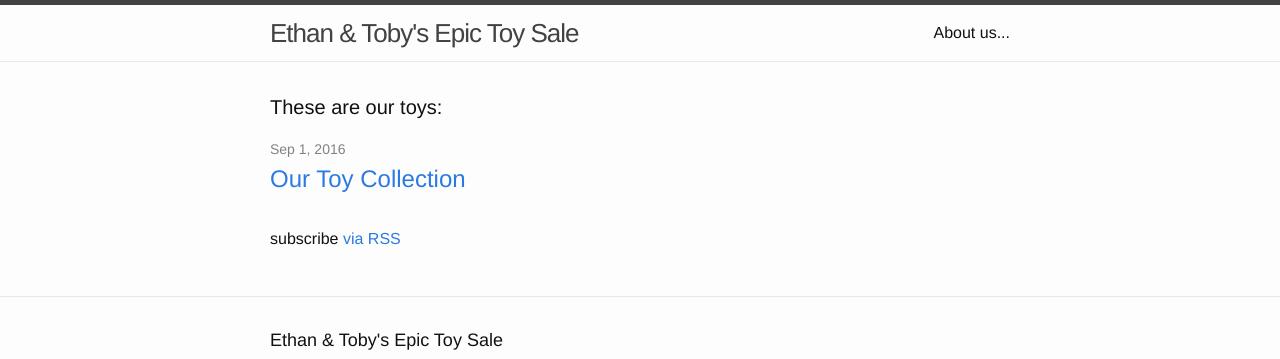
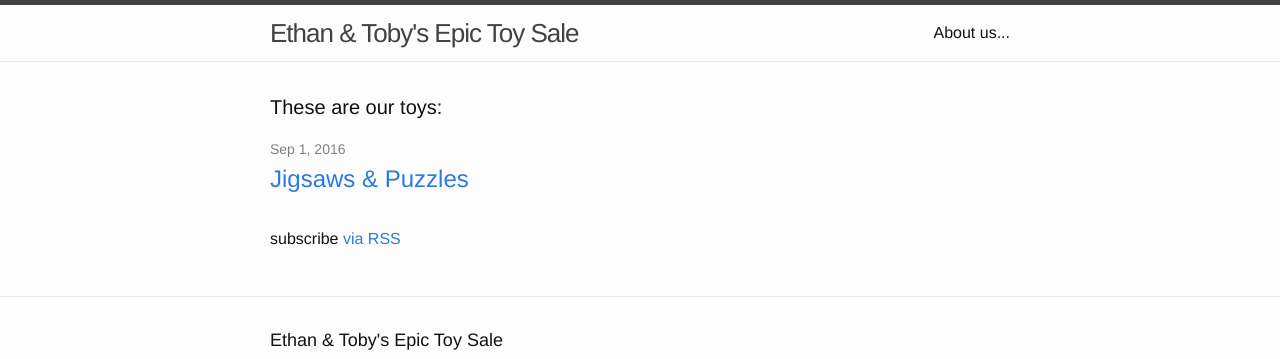
Before and after one commit to kooshkashkai/kooshkashkai.github.io, a Jekyll site: the page built from index.html, in a window 1280 px wide. Shown: the top 359 px of the page. Built offline with Jekyll 4.4.1, drawn with Linux system fonts in a browser that asks for light colours.

Commit message:
Update 2016-09-01-welcome-to-jekyll.markdown

```diff
--- a/_posts/2016-09-01-welcome-to-jekyll.markdown
+++ b/_posts/2016-09-01-welcome-to-jekyll.markdown
@@ -1,10 +1,12 @@
 ---
 layout: post
-title:  "Our Toy Collection"
+title:  "Jigsaws & Puzzles"
 date:   2016-09-01 07:37:57 -0400
 categories: jekyll update
 ---
 You’ll find this post in your `_posts` directory. Go ahead and edit it and re-build the site to see your changes. You can rebuild the site in many different ways, but the most common way is to run `jekyll serve`, which launches a web server and auto-regenerates your site when a file is updated.
+
+![Jigsaw 1] (http://www.ethanandtoby.com/images/IMG_0774.JPG)
 
 http://www.east2eden.co.uk/uploads/images/products/home/toys/2945.jpg
 
```
